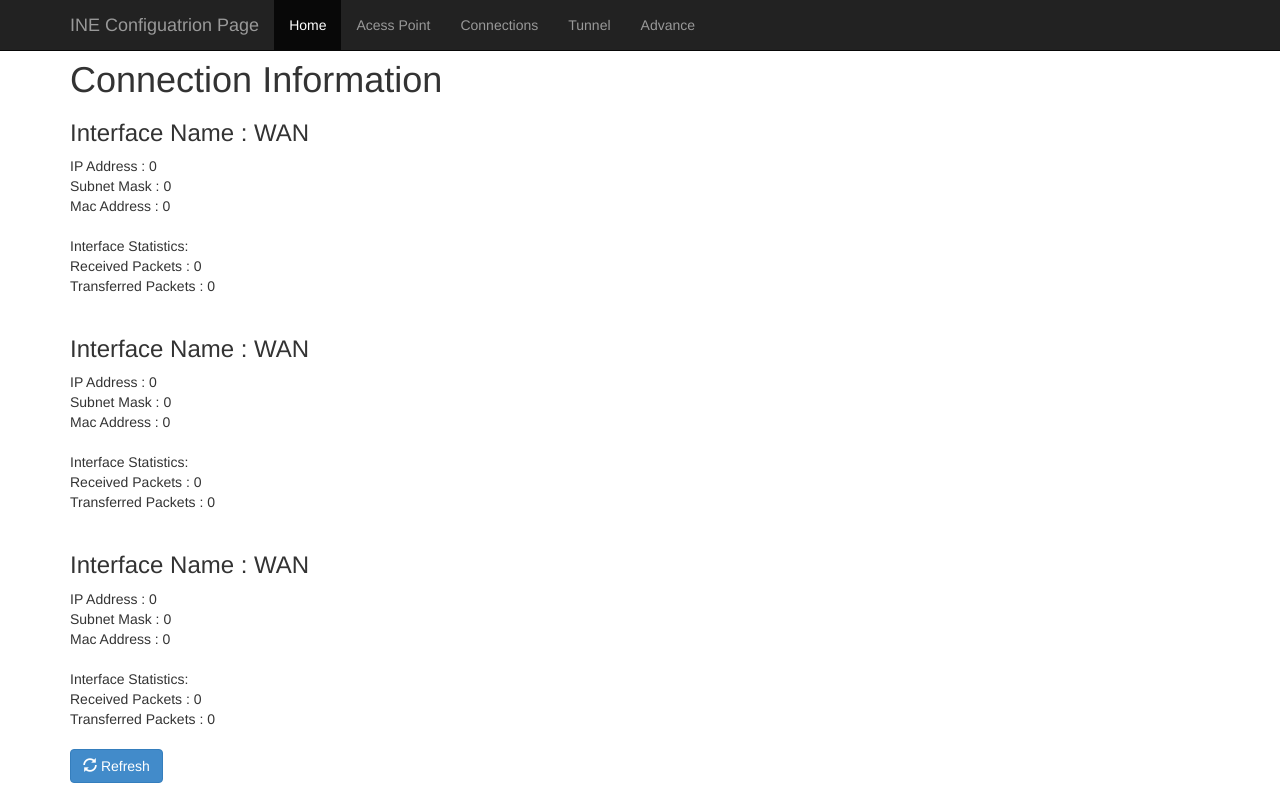
After one commit to bcboven/CoolPythonWebsite, a Django app: page /connections in a window 1280 px wide. The commit adds this page. Run offline with Django 3.2, Linux system fonts and the light colour scheme; parts of the project's set-up code (start-up, migrations or seed data) failed here and were passed over.

Commit message:
first commit

```diff
--- a/portal/config/urls.py
+++ b/portal/config/urls.py
@@ -14,6 +14,32 @@ urlpatterns = patterns('',
     #Home Page
     (r'^home/?$', views.home),
 
+    #Wireless Page
+    (r'^APconfig/?$', views.APconfig),
+
+    #Certificate Configuration Page
+    (r'^tunnel/?$', views.tunnel),
+
+    #Connections Pages
+    (r'^connections/?$', views.connections),\
+
+    #Connections Pages
+    (r'^advance/?$', views.advance),
+
+    #view logs
+    (r'^log/?$', views.getlog),
+
+    #enable saife connect
+    (r'^enable/?$', views.enable),
+
+    #enable saife connect
+    (r'^disable/?$', views.disable),
+
+    #enable passthrough
+    (r'^passthrough/?$', views.passthrough),
+
+
+
 
 )
 
--- /dev/null
+++ b/portal/libs/__init__.py
@@ -0,0 +1 @@
+from apsettings import *
--- a/portal/templates/base.html
+++ b/portal/templates/base.html
@@ -2,7 +2,7 @@
 <html lang="en">
 
 <head>
-    <title>{% block title %}basic{% endblock %}</title>
+    <title>{% block title %}INE Configuation{% endblock %}</title>
 
     <meta http-equiv="content-type" content="text/html; charset=utf-8">
     <meta name="viewport" content="width=device-width, initial-scale=1.0">
--- a/portal/templates/public/base.html
+++ b/portal/templates/public/base.html
@@ -11,10 +11,15 @@
             <span class="icon-bar"></span>
             <span class="icon-bar"></span>
           </button>
-          <a class="navbar-brand" href="/">Ine</a>
+          <a class="navbar-brand" href="/">INE Configuatrion Page</a>
         </div>
         <div class="collapse navbar-collapse">
           <ul class="nav navbar-nav">
+              <li class="active"><a href="/dashboard">Home</a></li>
+              <li><a href="APconfig">Acess Point</a></li>
+              <li><a href="/connections">Connections</a></li>
+              <li><a href="/tunnel">Tunnel</a></li>
+              <li><a href="/advance">Advance</a></li>
           </ul>
         </div><!--/.nav-collapse -->
       </div>
@@ -24,7 +29,12 @@
 
       <div class="starter-template">
         <br><br>
+
+
       	{% block content %}
+
+        <!--This is where all the contenct will be -->
+
       	{% endblock %}
 
       </div>
--- /dev/null
+++ b/portal/templates/public/connections.html
@@ -0,0 +1,47 @@
+{% extends "public/base.html" %}
+
+<head>
+    <title>{% block title %}INE-Connection Information{% endblock %}</title>
+
+    {% block head %}{% endblock %}
+</head>
+
+
+{% block content %}
+
+<h1>Connection Information</h1>
+
+
+		<h3>Interface Name : WAN</h3>
+		IP Address : {{statsAll.eth0.ip}} <br />
+		Subnet Mask : {{statsAll.eth0.subnet}} <br />
+		Mac Address : {{statsAll.eth0.mac}} <br /><br />
+		<div class="intheader">Interface Statistics:</div>
+		Received Packets : {{statsAll.eth0.rx}}<br />
+		Transferred Packets : {{statsAll.eth0.tx}}<br />
+		<br />
+
+		<h3>Interface Name : WAN</h3>
+		IP Address : {{statsAll.cectun.ip}} <br />
+		Subnet Mask : {{statsAll.cectun.subnet}} <br />
+		Mac Address : {{statsAll.cectun.mac}} <br /><br />
+		<div class="intheader">Interface Statistics:</div>
+		Received Packets : {{statsAll.cectun.rx}}<br />
+		Transferred Packets : {{statsAll.cectun.tx}}<br />
+		<br />
+
+		<h3>Interface Name : WAN</h3>
+		IP Address : {{statsAll.wlan0.ip}} <br />
+		Subnet Mask : {{statsAll.wlan0.subnet}} <br />
+		Mac Address : {{statsAll.wlan0.mac}} <br /><br />
+		<div class="intheader">Interface Statistics:</div>
+		Received Packets : {{statsAll.wlan0.rx}}<br />
+		Transferred Packets : {{statsAll.wlan0.tx}}<br />
+		<br />
+
+
+		<button class="btn btn-primary" onclick="document.location.reload(true)"><span  class="glyphicon glyphicon-refresh"></span>  Refresh</button>
+
+
+
+{% endblock %}
--- a/portal/views/public/main.py
+++ b/portal/views/public/main.py
@@ -1,12 +1,155 @@
 from django.http import HttpResponseRedirect
+from django.shortcuts import *
+from django.template import RequestContext
 from django.shortcuts import render
+from django import forms
+from django.shortcuts import redirect
+from django.utils.encoding import smart_unicode, smart_str
+import subprocess
+import re, time
+from portal.libs.apsettings import makehostapdfile
+import os, tempfile, zipfile
+from django.http import HttpResponse
+from django.core.servers.basehttp import FileWrapper
+
+
+class APsettings(object):
+
+	def __init__(self, ssid, passphrase, channel, securitytype, encrypttype):
+		self.ssid = "SAIFE-INE"
+		self.passphrase = "saife123"
+		self.channel = 1
+		self.securitytype = "WPA"
+		self.encrypttype = "TKIP"
+
 
 def mainview(request):
     return HttpResponseRedirect('/dashboard')
 
 def dashboard(request):
-	return render(request, 'public/dashboard.html')
 
+	try:
+		pifstat =  int(subprocess.check_output(['pidof', 'saife_connect']))
+	except subprocess.CalledProcessError as e:
+		pifstat = e.returncode
+	if pifstat == 1:
+		status = 'Not Running'
+	else:
+		status = 'Running'
+	return render(request, 'public/dashboard.html',{'status': status} )
+
+
+
+
+def APconfig(request):
+
+	APsettings1 = APsettings(0,0,0,0,0)
+
+	#makehostapdfile("breck","is", "super", "/home/breck/SC2.0/hostapd.conf.org", "/home/breck/SC2.0/hostapd.conf" )
+	currentsettings = subprocess.check_output(['cat','/home/breck/SC2.0/hostapd.conf'])
+	print(currentsettings)
+	APsettings1.ssid = re.search('\nssid=(.+)', currentsettings).group(1)
+	APsettings1.passphrase = re.search('\passphrase=(.+)', currentsettings).group(1)
+	APsettings1.channel = re.search('\channel=(.+)', currentsettings).group(1)
+
+	print(APsettings1.ssid)
+
+	if request.method == "POST":
+		#print('hello')
+		ssid = (request.POST['ssid'])
+		passwds = (request.POST['passwds'])
+		channel = (request.POST['chan'])
+		#print(request.POST['secType'])
+		#print(request.POST['encrypt'])
+
+		makehostapdfile(ssid,passwds,channel, "/home/breck/SC2.0/hostapd.conf.org", "/home/breck/SC2.0/hostapd.conf" )
+
+
+		message = "Setting Have Been Updated"
+
+
+
+	return render_to_response('public/APconfig.html',{}, context_instance=RequestContext(request))
+
+def tunnel(request):
+
+	csr = subprocess.check_output(['cat','/home/breck/SC2.0/.SaifeConnectClient/newkey.smcsr'])
+	key = re.search('<csr>(.*)<\/csr>', csr).group(1)
+
+
+	return render(request, 'public/tunnel.html',{'key': key})
+
+
+
+
+
+class ConStats(object):
+
+
+	def __init__(self, ip, subnet, mac, rx, tx):
+		self.ip = ip
+		self.subnet = subnet
+		self.mac = mac
+		self.rx = rx
+		self.tx = tx
+
+
+class ConStatsAll(object):
+
+
+	def __init__(self, eth0, cectun, wlan0):
+		self.eth0 = ConStats(0,0,0,0,0)
+		self.cectun = ConStats(0,0,0,0,0)
+		self.wlan0 = ConStats(0,0,0,0,0)
+
+
+
+def getstats(dev):
+
+	iface = ConStats(0,0,0,0,0)
+
+	try:
+		stats = subprocess.check_output(['ifconfig',str(dev)])
+
+		iface.ip = re.search('inet addr:([0-9.]+)', stats)
+		if iface.ip:
+			iface.ip = iface.ip.group(1)
+
+		iface.subnet = re.search('Mask:([0-9.]+)', stats)
+		if iface.subnet:
+			iface.subnet = iface.subnet.group(1)
+
+		iface.mac = re.search('HWaddr ([0-9a-f:]+)', stats)
+		if iface.mac:
+			iface.mac = iface.mac.group(1)
+
+		iface.rx = re.search('RX packets:(\d+)', stats)
+		if iface.rx:
+			iface.rx = iface.rx.group(1)
+
+
+		iface.tx = re.search('TX packets:(\d+)', stats)
+		if iface.tx:
+			iface.tx = iface.tx.group(1)
+	except:
+		pass
+
+	return iface
+
+
+
+def connections(request):
+
+	statsAll = ConStatsAll(0,0,0)
+	statsAll.eth0 = getstats('eth0')
+	statsAll.cectun = getstats('CEC_TUN0')
+	statsAll.wlan0 = getstats('wlan0')
+	return render(request, 'public/connections.html',{'statsAll': statsAll} )
+
+def advance(request):
+
+
+	return render(request, 'public/advance.html')
 
 class Car(object):
 
@@ -16,14 +159,40 @@ class Car(object):
 
 
 
+
 def home(request):
 	if request.method == 'POST':
-		email = request.POST.get('email')
-		return render(request, 'public/home.html', {'email': email})
-
-
-
+		ssid = request.POST.get('ssid')
+		return render(request, 'public/home.html', {'ssid': ssid})
 
 	elif request.method == 'GET':
 		cars = [Car('bmw', '#848484'), Car('lambo', '#FFFF00')]
 		return render(request, 'public/home.html', {'cars': cars})
+
+
+
+def getlog(request):
+	filename = smart_str('/home/breck/SC2.0/saife_connect.log.0604.0')# Select your file here.
+	wrapper = FileWrapper(file(filename))
+	response = HttpResponse(wrapper, content_type='text/plain')
+	response['Content-Length'] = os.path.getsize(filename)
+
+	return response
+
+
+def enable(request):
+	awk_sort = subprocess.Popen( "sudo -S sh /home/breck/SC2.0/bin/saife_connect_console.sh &", stdin=subprocess.PIPE, shell=True )
+	awk_sort.communicate( b"bcB1173a\n" )
+	time.sleep(3)
+	return redirect('/dashboard')
+
+def disable(request):
+
+	awk_sort = subprocess.Popen( "sudo -S pkill -2 saife_connect", stdin=subprocess.PIPE, shell=True )
+	awk_sort.communicate( b"bcB1173a\n" )
+	time.sleep(3)
+	return redirect('/dashboard')
+
+def passthrough(request):
+
+	return redirect('/dashboard')
```
Also changed, not shown: portal/libs/apsettings.py (added, +10 -0 lines), portal/templates/public/APconfig.html (added, +66 -0 lines), portal/templates/public/advance.html (added, +21 -0 lines), portal/templates/public/dashboard.html (+18 -0 lines), portal/templates/public/home.html (+5 -21 lines), portal/templates/public/tunnel.html (added, +32 -0 lines), portal/static/css/bootstrap.css, 1 other file.
